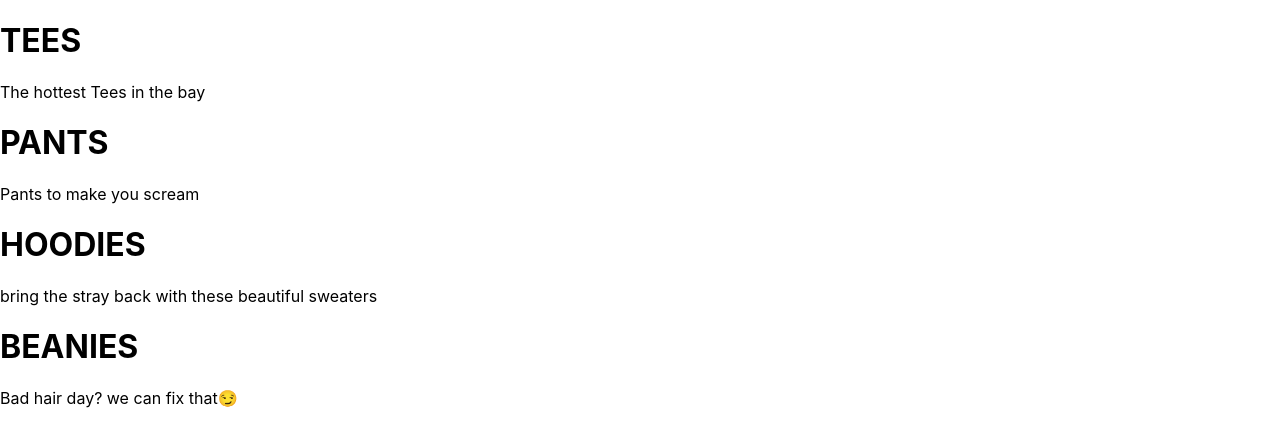
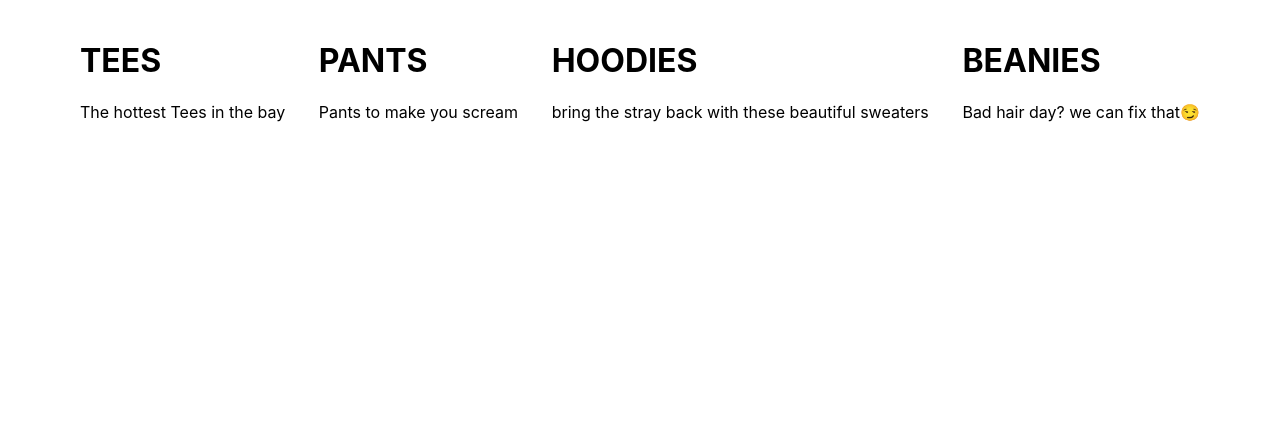
Before and after one commit to LionSnarl/ecom, a React (Create React App) app in the folder ecommerce/: page / in a window 1280 px wide. Shown: the top 446 px of the page. Built offline with nearby package versions, Linux system fonts and the light colour scheme.

Commit message:
adding sass stylization

```diff
--- /dev/null
+++ b/ecommerce/src/HomePage.styles.scss
@@ -0,0 +1,54 @@
+.homepage {
+  display: flex;
+  flex-direction: column;
+  align-items: center;
+  padding: 20px 80px;
+}
+
+.directory-menu {
+  width: 100%;
+  display: flex;
+  flex-wrap: wrap;
+  justify-content: space-between;
+}
+
+.menu-item {
+  min-width: 30%;
+  height: 240px;
+  flex: 1 1 auto;
+  display: flex;
+  align-items: center;
+  justify-content: center;
+  border: 1px solid black;
+  margin: 0 7.5px 15px;
+
+  &:first-child {
+    margin-right: 7.5px;
+  }
+
+  &:last-child {
+    margin-left: 7.5px;
+  }
+
+  .content {
+    height: 90px;
+    padding: 0 25px;
+    display: flex;
+    flex-direction: column;
+    align-items: center;
+    justify-content: center;
+    border: 1px solid black;
+
+    .title {
+      font-weight: bold;
+      margin-bottom: 6px;
+      font-size: 22px;
+      color: #4a4a4a;
+    }
+
+    .subtitle {
+      font-weight: lighter;
+      font-size: 16px;
+    }
+  }
+}
--- a/ecommerce/src/Homepage.component.jsx
+++ b/ecommerce/src/Homepage.component.jsx
@@ -1,4 +1,5 @@
 import React from 'react'
+import './HomePage.styles.scss'
 
 const HomePage = () => (
   <div className="homepage">
```
Also changed, not shown: ecommerce/src/HomePage.styles.sass (deleted).
